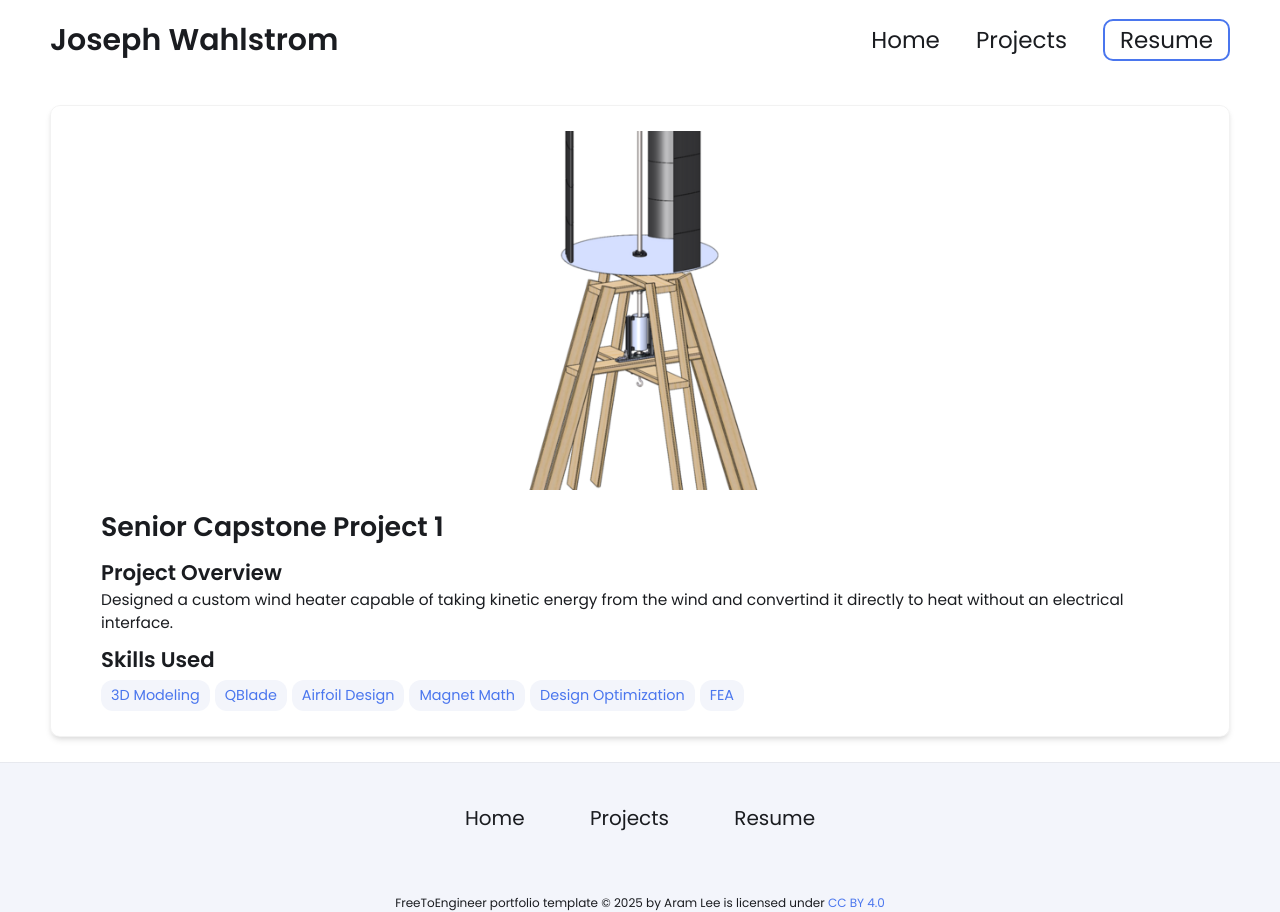
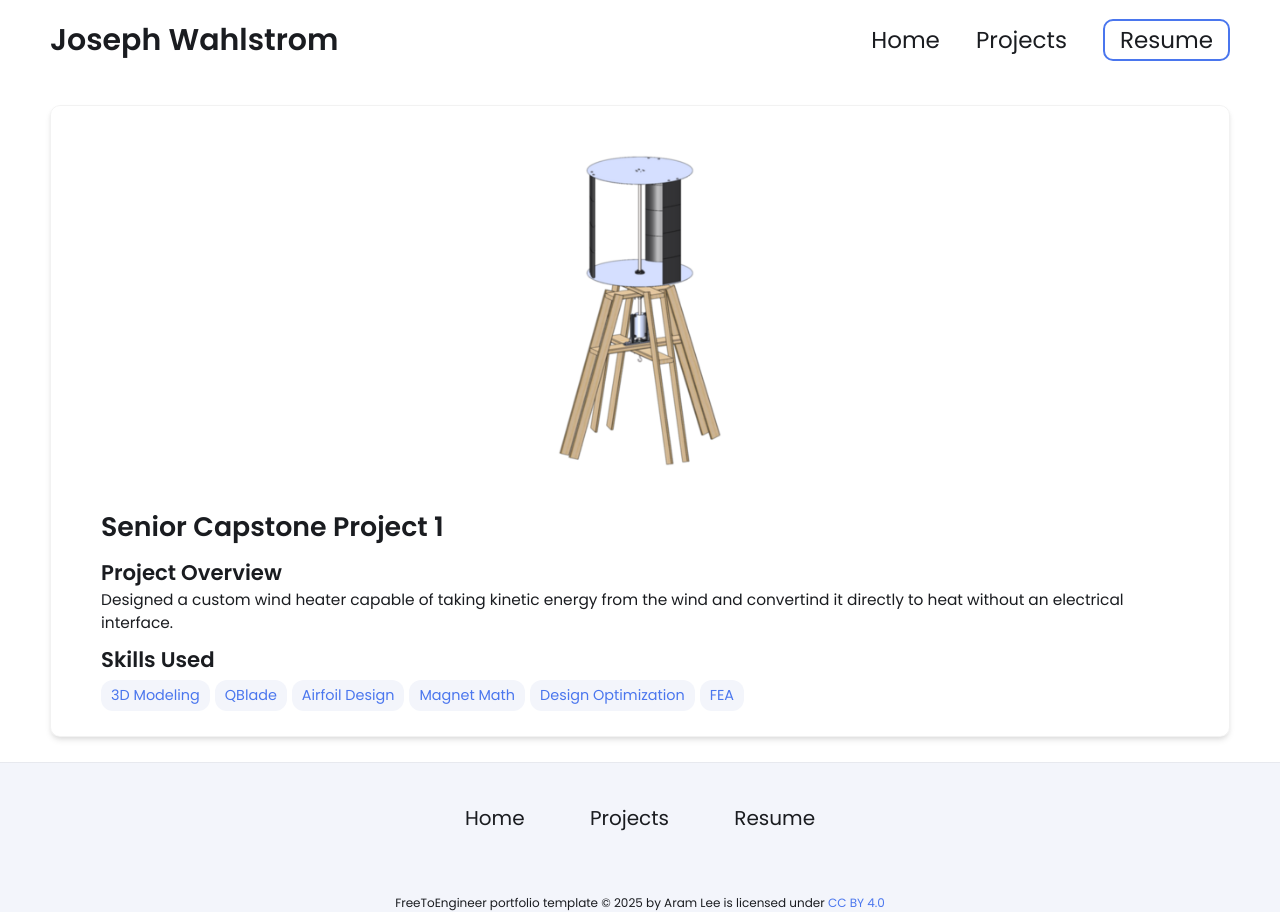
Before and after one commit to JosephWah/JosephW.github.io, a Jekyll site: the page built from _projects/Usenior proj 1/index.md, in a window 1280 px wide. Built offline with Jekyll 4.4.1, drawn with Linux system fonts in a browser that asks for light colours.

Commit message:
Update index.md

```diff
--- a/_projects/Usenior proj 1/index.md
+++ b/_projects/Usenior proj 1/index.md
@@ -9,5 +9,5 @@ skills:
 - Magnet Math
 - Design Optimization
 - FEA
-main-image: /imageedit_12_7764987760.png
+main-image: /imageedit_15_8297985868.png
 ---
```
